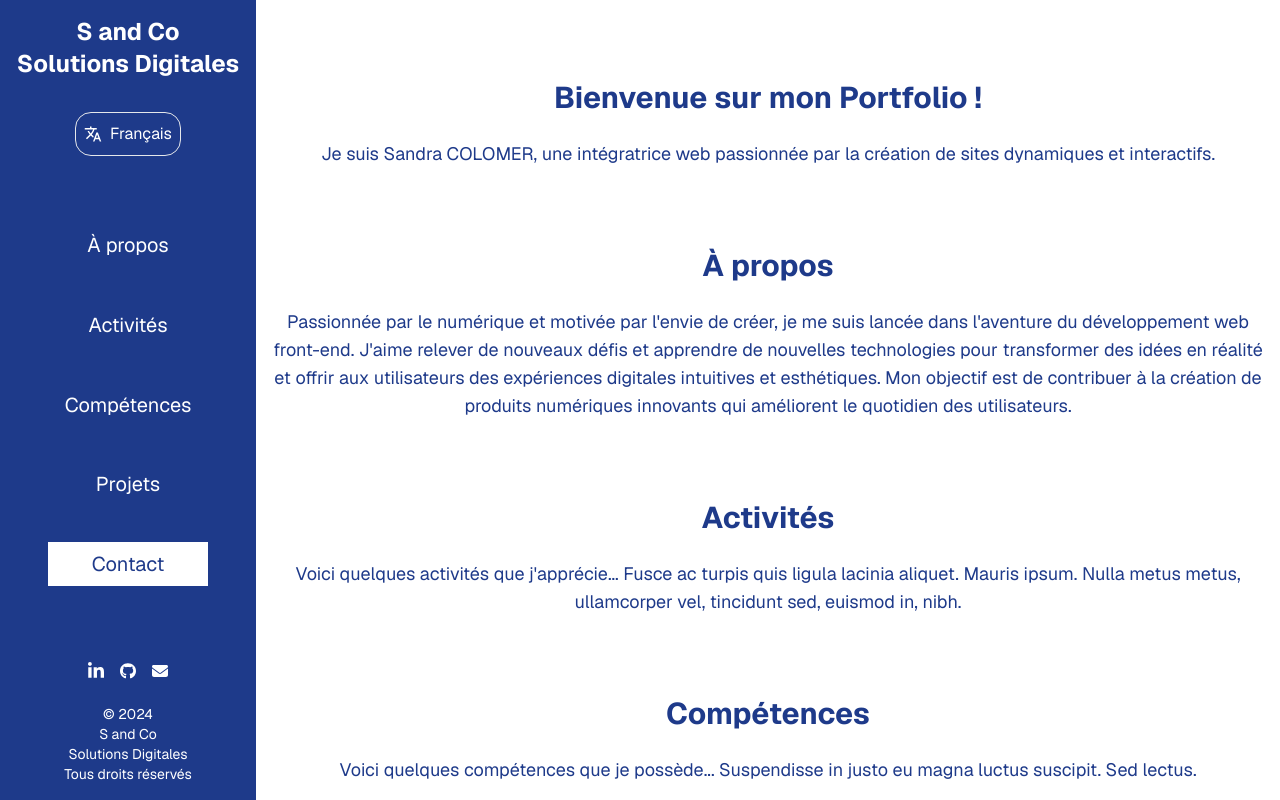
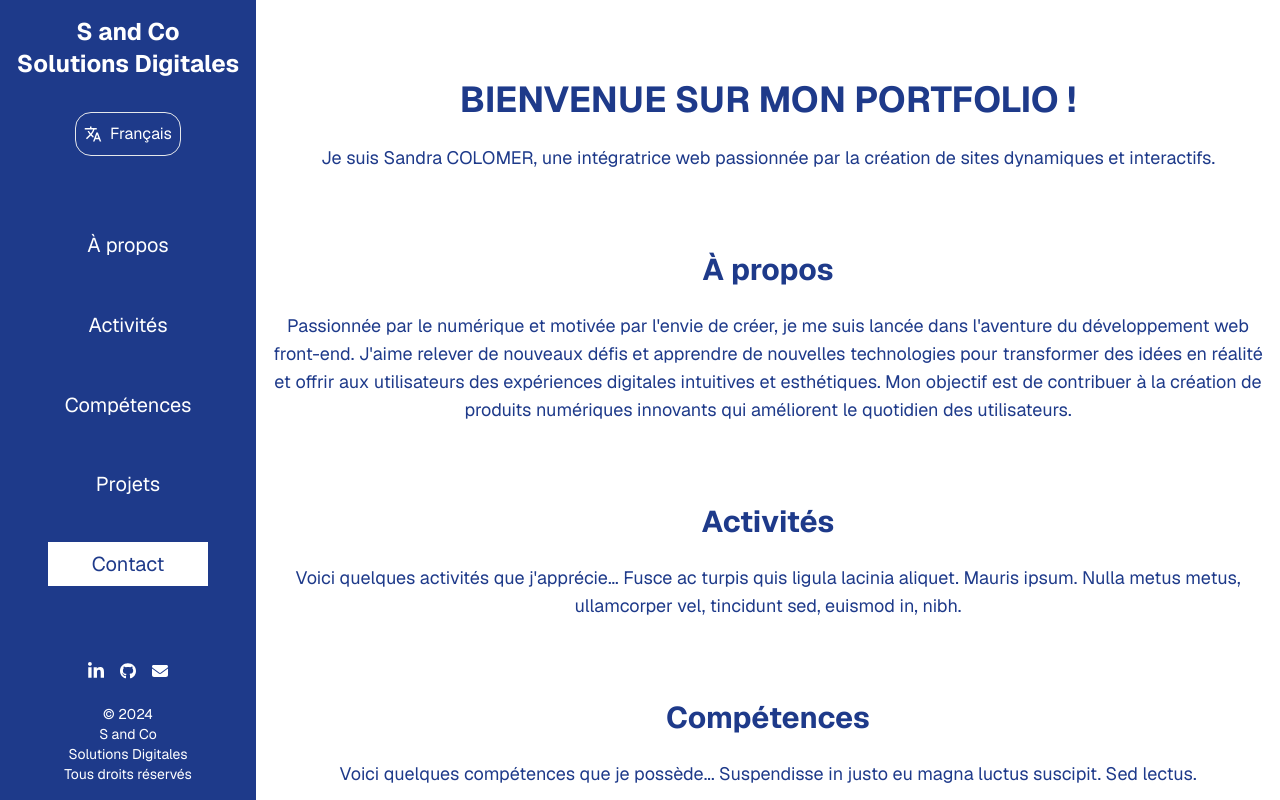
Before and after one commit to SanCo21/My-Portfolio, a Next.js app: page / in a window 1280 px wide. Shown: the top 800 px of the page. Built offline with nearby package versions, Linux system fonts and the light colour scheme.

Commit message:
Typewriter

```diff
--- /dev/null
+++ b/src/app/components/Typewriter.js
@@ -0,0 +1,25 @@
+import React, { useState, useEffect } from 'react';
+
+const Typewriter = ({ text }) => {
+  const [displayedText, setDisplayedText] = useState('');
+  const [index, setIndex] = useState(0);
+
+  useEffect(() => {
+    setDisplayedText('');
+    setIndex(0);
+  }, [text]);
+
+  useEffect(() => {
+    if (index < text.length) {
+      const timeout = setTimeout(() => {
+        setDisplayedText(displayedText + text[index]);
+        setIndex(index + 1);
+      }, 100); // Time between each character
+      return () => clearTimeout(timeout);
+    }
+  }, [index, text, displayedText]);
+
+  return <span>{displayedText}</span>;
+};
+
+export default Typewriter;
--- a/src/app/components/socialLinks.js
+++ b/src/app/components/socialLinks.js
@@ -9,7 +9,7 @@ const SocialLinks = () => {
       {content.socialLinks.map((link, index) => (
         <a
           key={index}
-          href={link.href}
+          href={link.url}
           target={link.name !== "Email" ? "_blank" : "_self"}
           rel="noopener noreferrer"
           className="hover:text-yellow-500"
@@ -23,15 +23,6 @@ const SocialLinks = () => {
           />
         </a>
       ))}
-      {/* <a href={linkedinUrl} target="_blank" rel="noopener noreferrer" className="hover:text-yellow-500">
-        <Image src="/icons/linkedin.svg" alt="LinkedIn" width={16} height={16} className="social-icon" />
-      </a>
-      <a href={githubUrl} target="_blank" rel="noopener noreferrer" className="hover:text-yellow-500">
-        <Image src="/icons/github.svg" alt="GitHub" width={16} height={16} className="social-icon" />
-      </a>
-      <a href={email} className="hover:text-yellow-500">
-        <Image src="/icons/email.svg" alt="Email" width={16} height={16} className="social-icon" />
-      </a> */}
     </div>
   );
 };
--- a/src/app/page.js
+++ b/src/app/page.js
@@ -10,6 +10,7 @@ import ProjectCard from './components/ProjectCard';
 import SkillsCards from './components/SkillsCards';
 import ContactForm from "./components/ContactForm";
 import Footer from './components/Footer';
+import Typewriter from './components/Typewriter';
 
 const componentsMap = {
   ProjectCard,
@@ -104,8 +105,9 @@ const HomePage = () => {
           const Component = componentsMap[section.component];
           return (
             <section id={section.id} className="section mt-20 w-full text-center" key={key}>
-              <h2 className="text-3xl font-bold text-blue-900 text-center">
-                {lang === 'fr' ? section.title.fr : section.title.en}
+              <h2 className={`text-3xl font-bold text-blue-900 text-center ${section.id === 'home' ? 'text-4xl uppercase' : ''}`}>
+              {section.id === 'home' ? <Typewriter text={lang === 'fr' ? section.title.fr : section.title.en} /> :
+                (lang === 'fr' ? section.title.fr : section.title.en)}
               </h2>
               {section.content && (
                 <p className="text-lg mt-6 text-blue-900">
```
